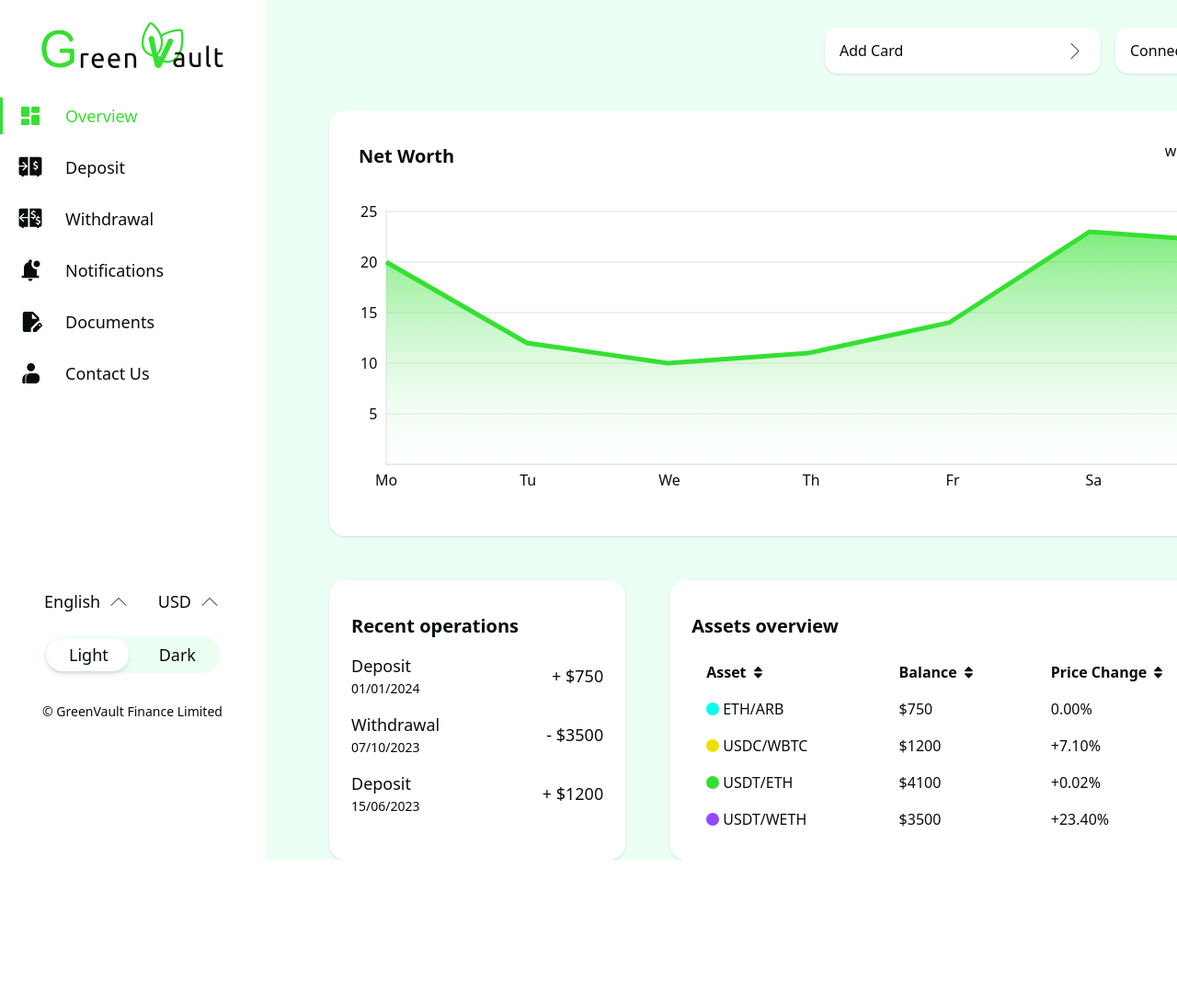
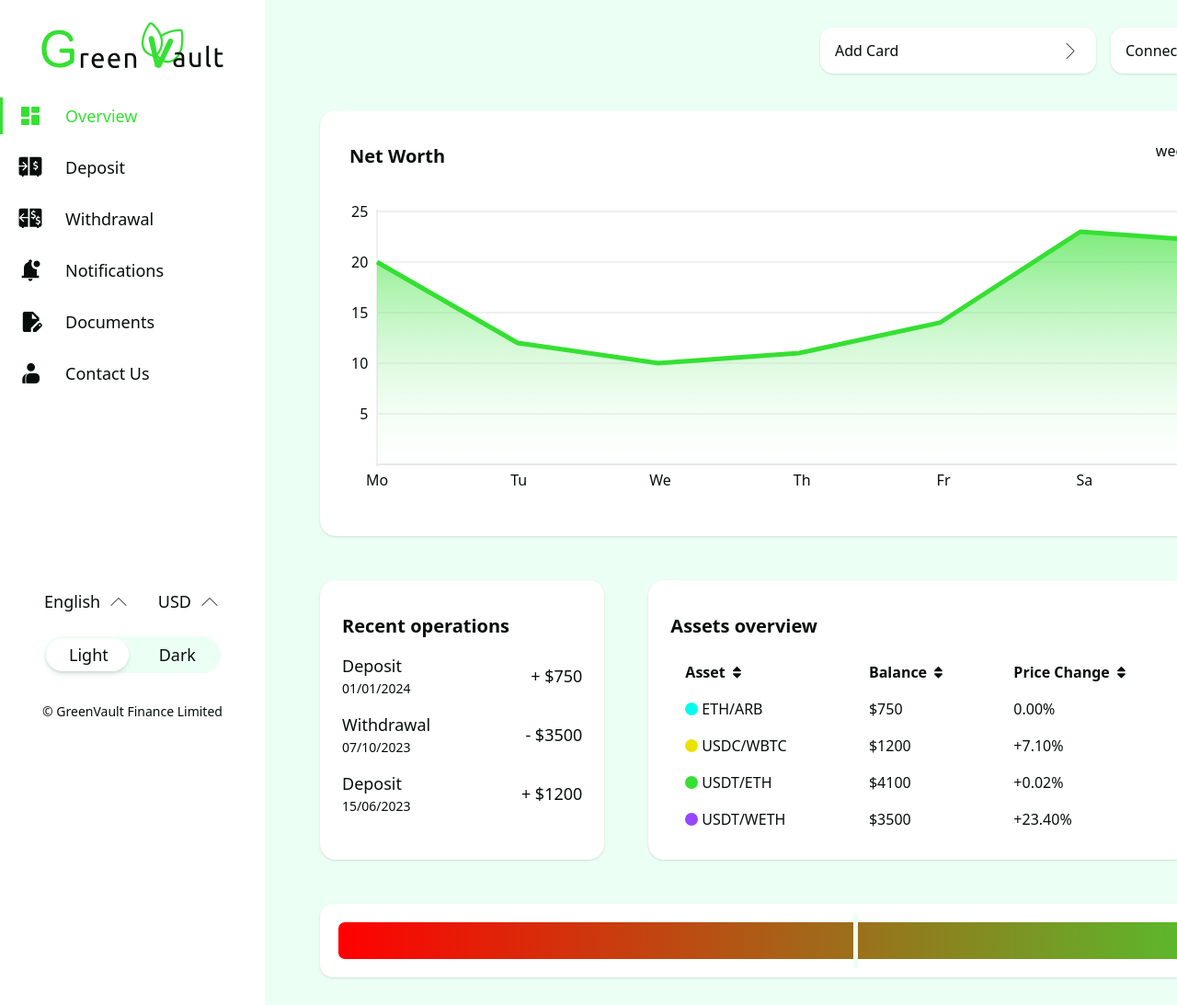
Before and after one commit to KTOP-Akio/greenvault, a React (Vite) app: page /dashboard in a window 1280 px wide. Shown: the top 1093 px of the page at 92% size. Before the commit the page ends 935 px from the top, so only its background shows below. Built offline with nearby package versions, Linux system fonts and the light colour scheme.

Commit message:
chore:add risk bar

```diff
--- /dev/null
+++ b/src/components/dashboard/overview/RiskBar.tsx
@@ -0,0 +1,16 @@
+import React from "react";
+
+const RiskBar = () => {
+    return (
+        <div className="relative w-full">
+            <div className="h-[40px] w-full rounded-[7px] bg-gradient-to-r from-[#FF0000] to-[#38E035] flex items-center justify-end pr-[24px]">
+                <span className="font-bold text-[14px] leading-[20px] tracking-[0.02em] text-[#ECFFF5]">
+                    MINIMUM RISKS
+                </span>
+            </div>
+            <div className="absolute w-[5px] h-[60px] bg-[#ECFFF5] rounded-[5px] top-[-10px] left-[50%]"></div>
+        </div>
+    )
+}
+
+export default RiskBar;
--- a/src/components/navbar/Navbar.tsx
+++ b/src/components/navbar/Navbar.tsx
@@ -4,7 +4,7 @@ import ConnectWalletButton from './CoonectWalletButton'
 
 const Navbar = () => {
     return (
-        <nav className="flex justify-end items-center gap-4 pt-[30px] pr-[55px] pb-[20px]">
+        <nav className="flex justify-end items-center gap-4 pt-[30px] pb-[20px] mr-[60px]">
             <AddCardButton />
             <ConnectWalletButton />
         </nav>
--- a/src/dashboard/Dashboard.tsx
+++ b/src/dashboard/Dashboard.tsx
@@ -9,7 +9,7 @@ const Dashboard = () => {
       <Sidebar />
       <main className="bg-[#ECFFF5] dark:bg-[#14241B] text-[#070D0A] dark:text-[#ECFFF5] ml-72 w-full h-full">
         <Navbar />
-        <div className="pl-[70px] pt-[20px] bg-[#ECFFF5] dark:bg-[#14241B]">
+        <div className="pt-[20px] px-[60px] bg-[#ECFFF5] dark:bg-[#14241B]">
           <Outlet />
         </div>
       </main>
--- a/src/dashboard/Overview.tsx
+++ b/src/dashboard/Overview.tsx
@@ -4,6 +4,7 @@ import DateDropdown from '../components/dashboard/overview/DateDropdown';
 import DonatChart from '../components/dashboard/overview/DonatChart';
 import Operation from '../components/dashboard/overview/Operation';
 import AssetsOverview from '../components/dashboard/overview/AssetsOverview';
+import RiskBar from '../components/dashboard/overview/RiskBar';
 
 const Overview = () => {
   const [currentDate, setCurrentDate] = useState('week');
@@ -83,6 +84,9 @@ const Overview = () => {
         <Operation operations={operations} />
         <AssetsOverview assets={assets} />
       </div>
+      <div className='flex items-center justify-center p-[20px] rounded-[14px] h-[80px] w-full bg-white dark:bg-[#1C382E] shadow mb-[30px]'>
+        <RiskBar />
+      </div>
     </div>
   );
 };
```
